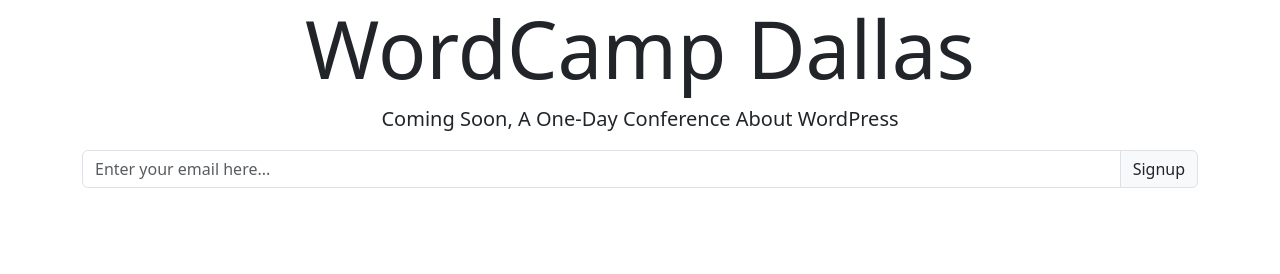
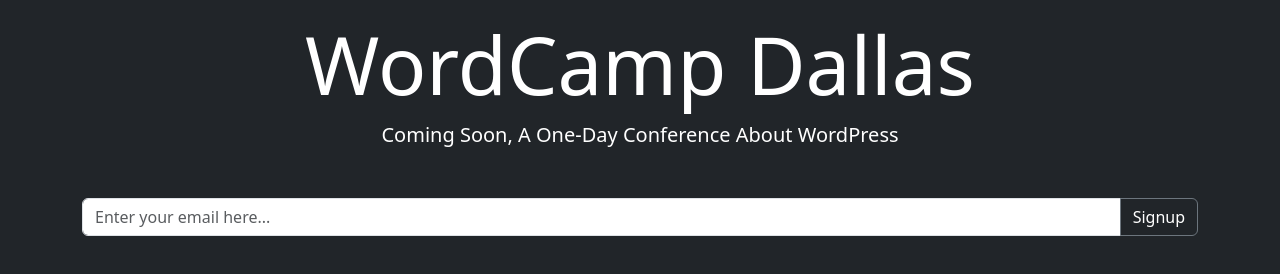
Before and after one commit to lasharonhope/WordCampDallas, a plain HTML site: page index.html in a window 1280 px wide. Drawn offline with nearby package versions, Linux system fonts and the light colour scheme.

Commit message:
Update index.html

```diff
--- a/index.html
+++ b/index.html
@@ -1,18 +1,18 @@
 <!doctype html>
-<html lang="en">
-  <head>
+<html lang="en"><head>
     <meta charset="utf-8">
     <meta name="viewport" content="width=device-width, initial-scale=1">
     <title>WordCamp Dallas</title>
-    <link href="https://cdn.jsdelivr.net/npm/bootstrap@5.3.1/dist/css/bootstrap.min.css" rel="stylesheet" integrity="sha384-4bw+/aepP/YC94hEpVNVgiZdgIC5+VKNBQNGCHeKRQN+PtmoHDEXuppvnDJzQIu9" crossorigin="anonymous">
+
+ <link href="https://cdn.jsdelivr.net/npm/bootstrap@5.3.1/dist/css/bootstrap.min.css" rel="stylesheet" integrity="sha384-4bw+/aepP/YC94hEpVNVgiZdgIC5+VKNBQNGCHeKRQN+PtmoHDEXuppvnDJzQIu9" crossorigin="anonymous">
   </head>
-  <body>
-    <h1 class="display-1 text-center">WordCamp Dallas</h1>
+  <body class="bg-dark text-white">
+    <h1 class="mt-3 display-1 text-center ">WordCamp Dallas</h1>
 	  <div class="container text-center">
 		  <p class="lead">Coming Soon, A One-Day Conference About WordPress</p>
-		  <div class="input-group mb-3">
+		  <div class="mt-5 input-group mb-3">
   <input type="text" class="form-control" placeholder="Enter your email here..." aria-label="Enter your email here..." aria-describedby="basic-addon2">
-  <span class="input-group-text" id="basic-addon2">Signup</span>
+  <button class="btn dark text-white btn-outline-secondary" id="basic-addon2">Signup</button>
 </div>
 </div>
     <script src="https://cdn.jsdelivr.net/npm/@popperjs/core@2.11.8/dist/umd/popper.min.js" integrity="sha384-I7E8VVD/ismYTF4hNIPjVp/Zjvgyol6VFvRkX/vR+Vc4jQkC+hVqc2pM8ODewa9r" crossorigin="anonymous"></script><script src="https://cdn.jsdelivr.net/npm/bootstrap@5.3.1/dist/js/bootstrap.bundle.min.js" integrity="sha384-HwwvtgBNo3bZJJLYd8oVXjrBZt8cqVSpeBNS5n7C8IVInixGAoxmnlMuBnhbgrkm" crossorigin="anonymous"></script>
```
